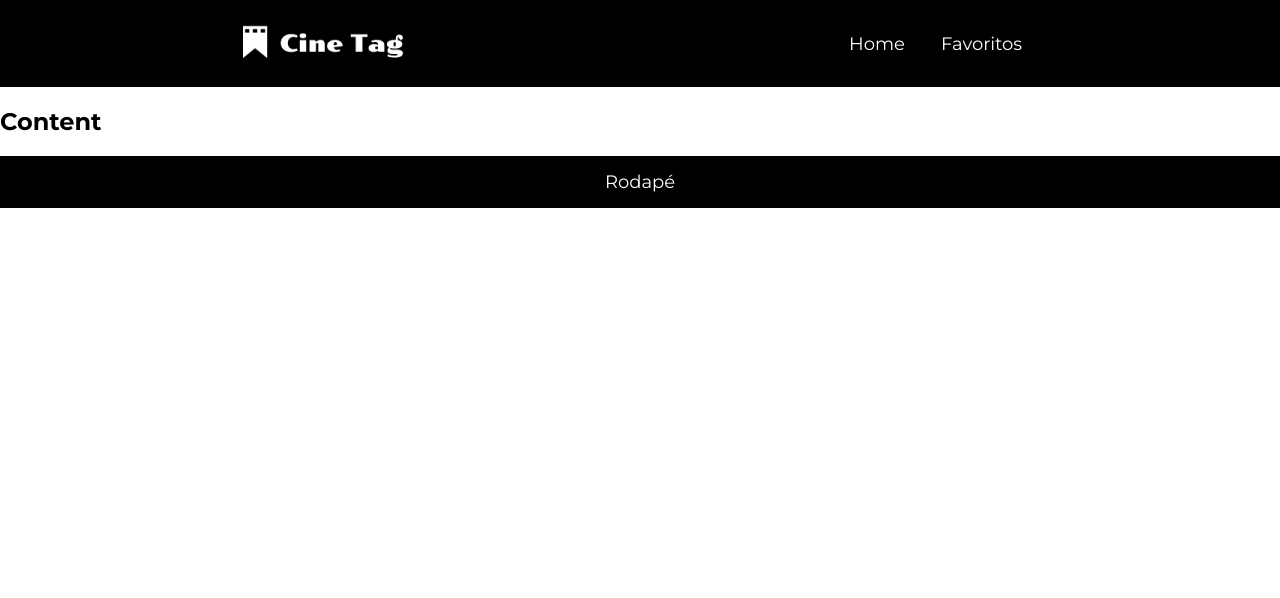
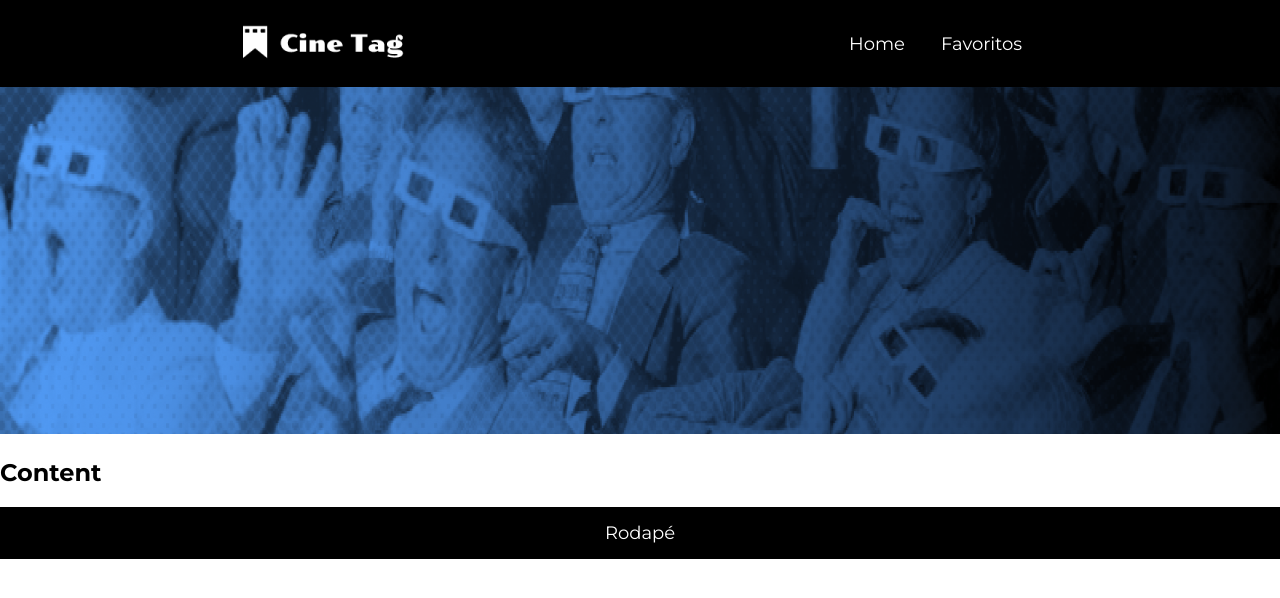
Before and after one commit to AbnerHenri/CineTag, a React (Vite) app: page / in a window 1280 px wide. Shown: the top 598 px of the page. Built offline with nearby package versions, Linux system fonts and the light colour scheme.

Commit message:
Add Banner-home

```diff
--- a/src/App.jsx
+++ b/src/App.jsx
@@ -4,12 +4,13 @@ import { BrowserRouter, Routes, Route } from "react-router-dom";
 
 import { Header } from "./components/Header/Header";
 import { Footer } from "./components/Footer/Footer";
+import { Banner } from "./components/Banner/Banner";
 
 function App() {
   return (
     <BrowserRouter>
       <Header />
-
+      <Banner image={"home"} />
       <Routes>
         {/* <Route path="/" element="" /> */}
         {/* <Route path="" element="" /> */}
--- /dev/null
+++ b/src/components/Banner/Banner.css
@@ -0,0 +1,6 @@
+.capa {
+  width: 100%;
+  height: 347px;
+  background-size: cover;
+  background-repeat: no-repeat;
+}
--- /dev/null
+++ b/src/components/Banner/Banner.jsx
@@ -0,0 +1,5 @@
+import "./Banner.css";
+
+export const Banner = ({ image }) => {
+  return <img className="capa" src={`/assets/banner-${image}.png`} />;
+};
```
